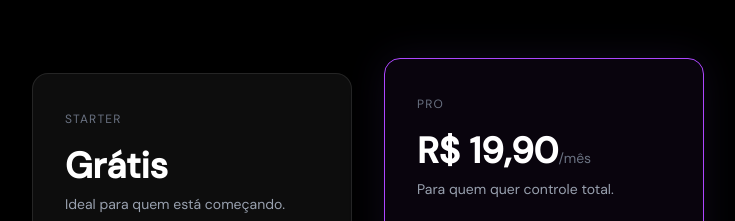
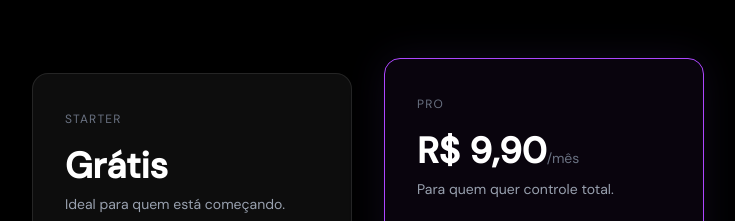
Before and after one commit to Joao-Lucas-Code/planna_landing, a Next.js app: page / in a window 1280 px wide. Shown: the part 2740-2961 px from the top of the page, without its empty margins (272-1007 px from the left). Built offline with nearby package versions, Linux system fonts and the light colour scheme; no server answers.

Commit message:
fix: premium price

```diff
--- a/src/components/Pricing.js
+++ b/src/components/Pricing.js
@@ -28,7 +28,7 @@ export default function Pricing() {
     },
     {
       name: "Pro",
-      price: "R$ 19,90",
+      price: "R$ 9,90",
       period: "/mês",
       desc: "Para quem quer controle total.",
       features: ["Contas ilimitadas", "IA Avançada", "Alertas preditivos", "Análise de investimentos"],
```
